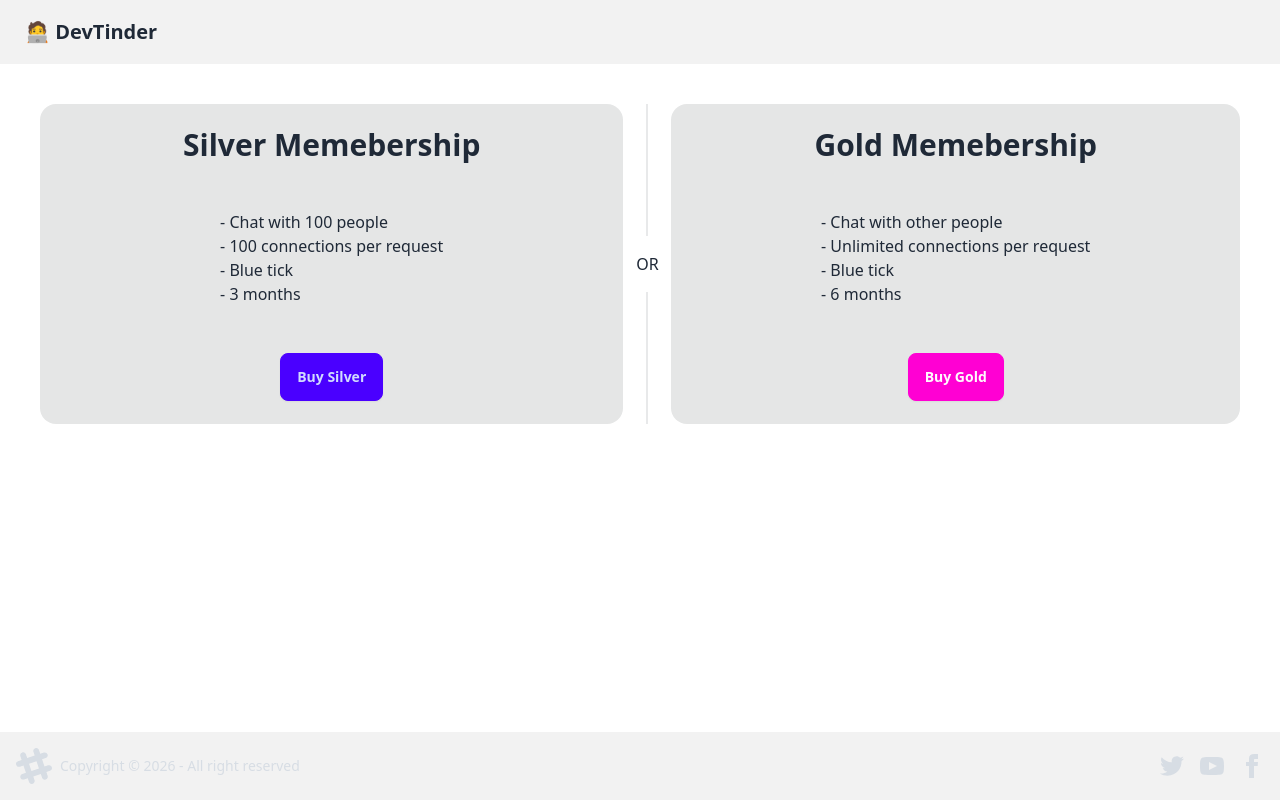
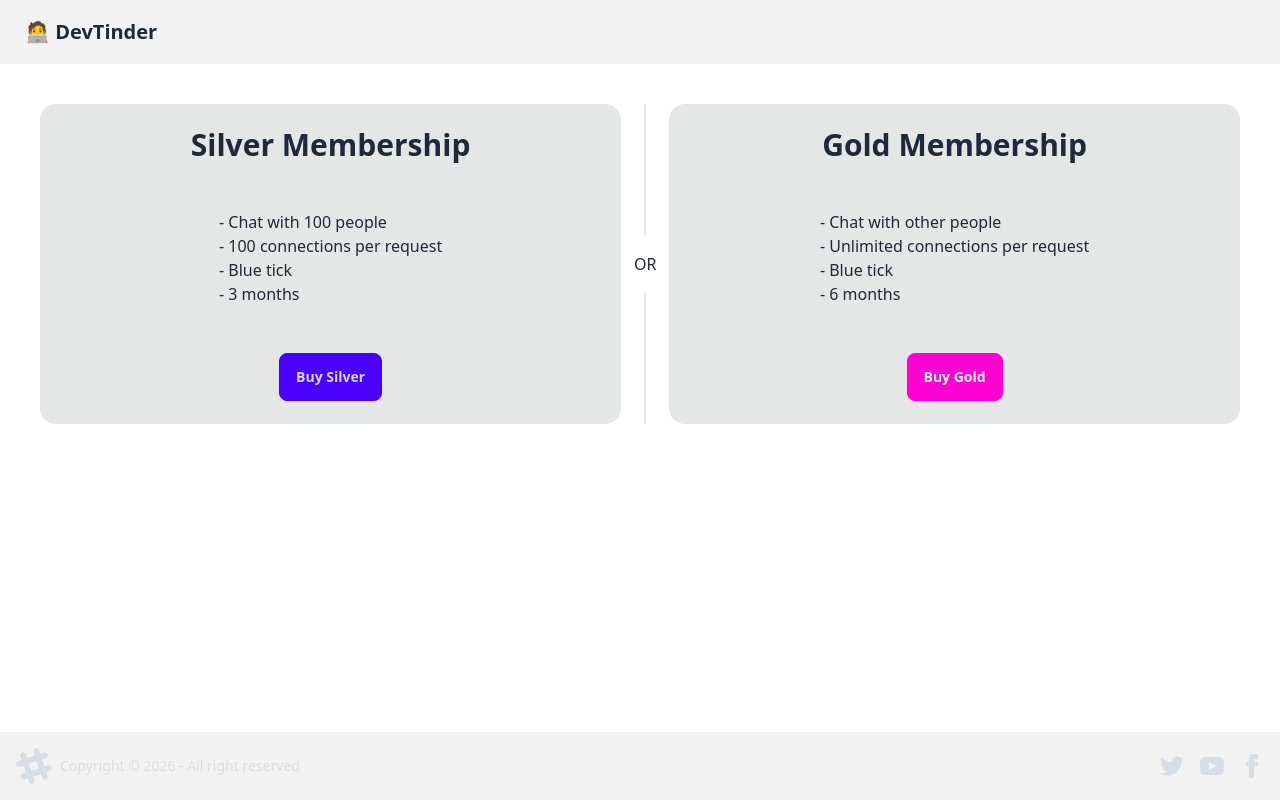
Before and after one commit to sonideepak08/devTinder-web, a React (Vite) app: page /premium in a window 1280 px wide. Built offline with nearby package versions, Linux system fonts and the light colour scheme; no server answers.

Commit message:
verify premium developed

```diff
--- a/src/components/Premium.jsx
+++ b/src/components/Premium.jsx
@@ -1,8 +1,25 @@
 import axios from "axios";
-import React from "react";
+import React, { useEffect, useState } from "react";
 import { BASE_URL } from "../utils/constants";
 
 const Premium = () => {
+  const [isUserPremium, setIsUserPremium] = useState(false);
+  useEffect(() => {
+    verifyPremiumUser();
+  }, []);
+
+  const verifyPremiumUser = async () => {
+    try {
+      const res = await axios.get(BASE_URL + '/verify/premium', {withCredentials: true});
+
+      if (res?.data?.isPremium) {
+        setIsUserPremium(true);
+      }
+    } catch (error) {
+      console.error(error);
+    }
+  }
+
   const handleMembershipEvent = async (type) => {
     try {
       const resp = await axios.post(
@@ -28,6 +45,7 @@ const Premium = () => {
         theme: {
           color: "#F37254",
         },
+        handler: verifyPremiumUser,
       };
 
       const rzp = new window.Razorpay(options);
@@ -37,10 +55,12 @@ const Premium = () => {
     }
   };
   return (
+    isUserPremium ?
+    <p>You're already a premium user</p> :
     <div className="m-10">
       <div className="flex w-full">
         <div className="card bg-base-300 rounded-box grid h-80 flex-grow place-items-center">
-          <h1 className="font-bold text-3xl">Silver Memebership</h1>
+          <h1 className="font-bold text-3xl">Silver Membership</h1>
           <ul>
             <li> - Chat with 100 people</li>
             <li> - 100 connections per request</li>
@@ -56,7 +76,7 @@ const Premium = () => {
         </div>
         <div className="divider divider-horizontal">OR</div>
         <div className="card bg-base-300 rounded-box grid h-80 flex-grow place-items-center">
-          <h1 className="font-bold text-3xl">Gold Memebership</h1>
+          <h1 className="font-bold text-3xl">Gold Membership</h1>
           <ul>
             <li> - Chat with other people</li>
             <li> - Unlimited connections per request</li>
```
